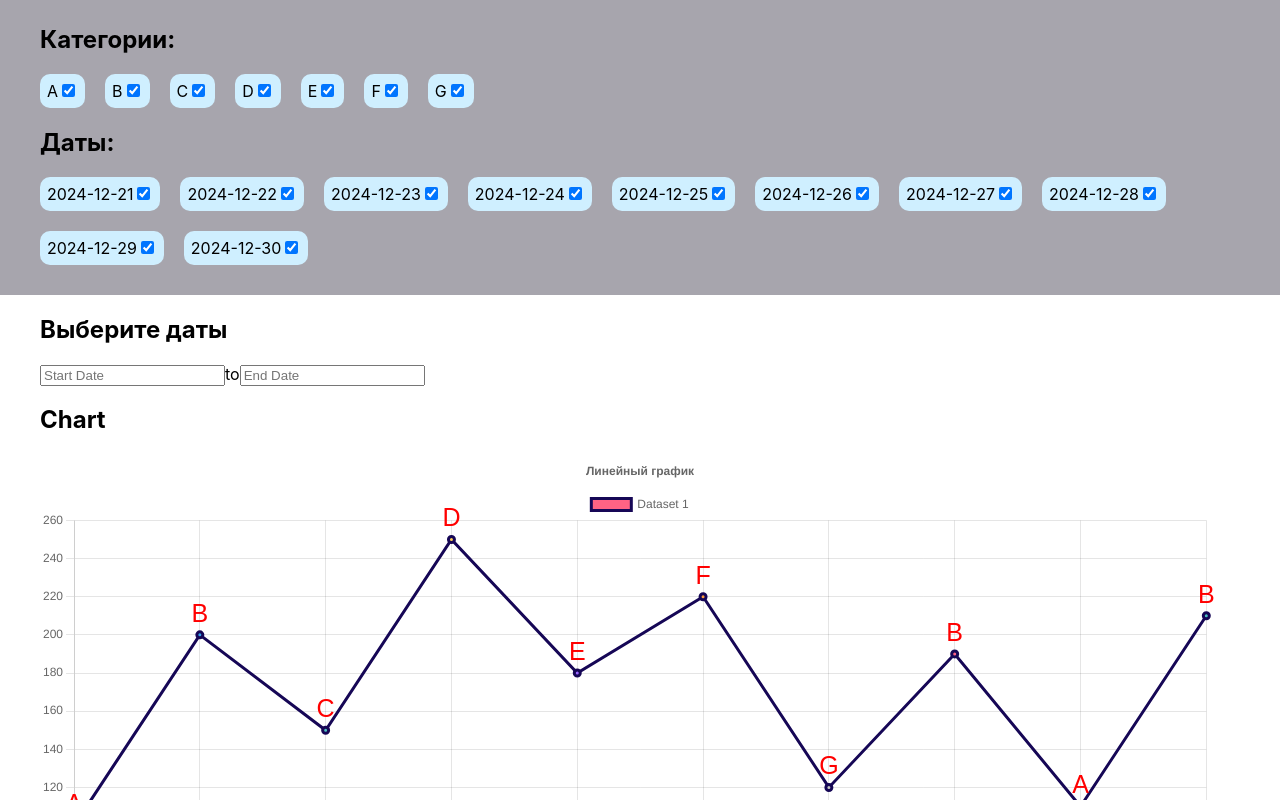
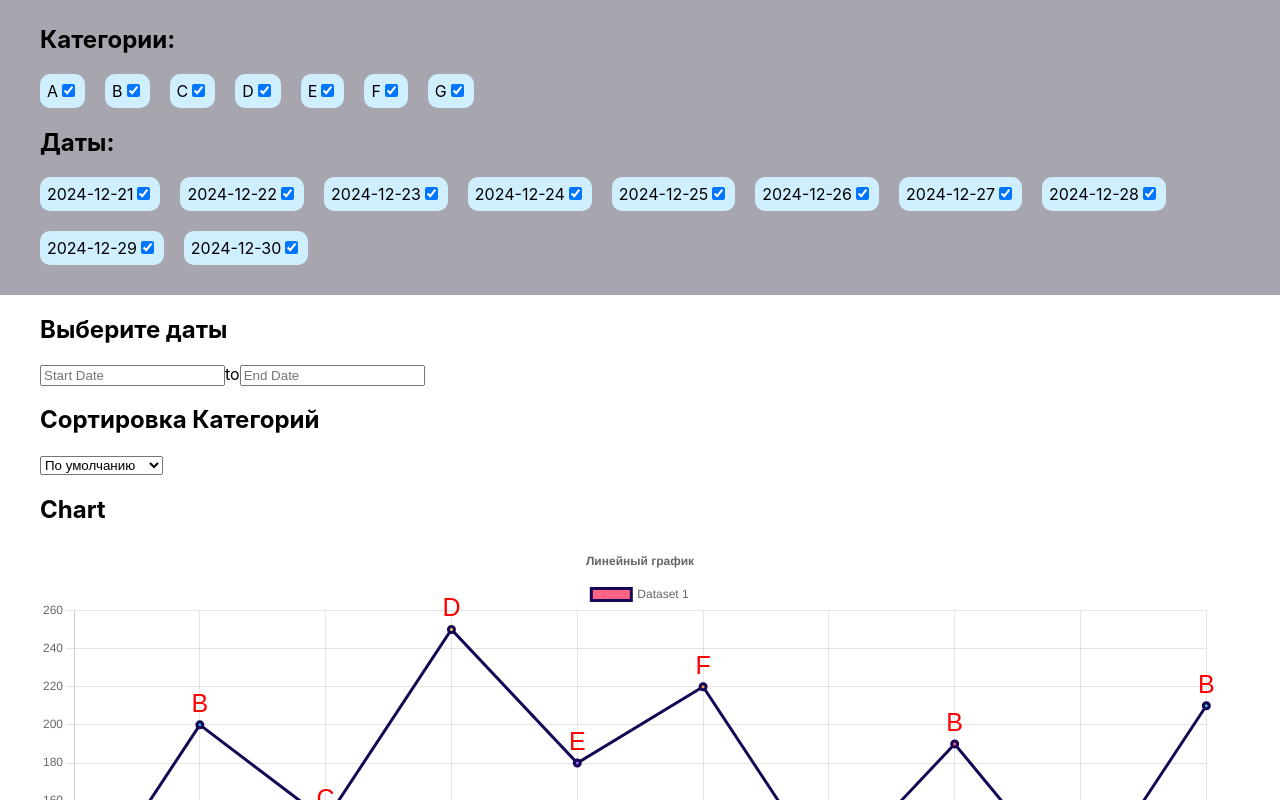
Before and after one commit to garold664/react-charts, a React (Create React App) app: page / in a window 1280 px wide. Shown: the top 800 px of the page. Built offline with nearby package versions, Linux system fonts and the light colour scheme.

Commit message:
add categories sorting

```diff
--- a/src/App.jsx
+++ b/src/App.jsx
@@ -3,6 +3,7 @@ import './App.css';
 import ChartModule from './components/ChartModule';
 import DatesRangePicker from './components/DatesRangePicker';
 import Filter from './components/Filter';
+import Sorting from './components/Sorting';
 import useData from './hooks/useData';
 
 const categoryColors = {
@@ -22,6 +23,7 @@ function App() {
   const [selectedCategories, setSelectedCategories] = useState(categories);
   const [dates, setDates] = useState([]);
   const [selectedDates, setSelectedDates] = useState(dates);
+  const [sort, setSort] = useState('');
 
   useEffect(() => {
     setFilteredData(data);
@@ -41,13 +43,27 @@ function App() {
 
   useEffect(() => {
     setFilteredData(
-      data.filter(
-        (entry) =>
-          selectedDates.includes(entry.date) &&
-          selectedCategories.includes(entry.category)
-      )
+      data
+        .filter(
+          (entry) =>
+            selectedDates.includes(entry.date) &&
+            selectedCategories.includes(entry.category)
+        )
+        .sort((a, b) => {
+          if (sort === 'asc') {
+            if (a.category > b.category) return 1;
+            if (a.category < b.category) return -1;
+            return 0;
+          }
+          if (sort === 'desc') {
+            if (a.category > b.category) return -1;
+            if (a.category < b.category) return 1;
+            return 0;
+          }
+          return 0;
+        })
     );
-  }, [data, selectedCategories, selectedDates]);
+  }, [data, selectedCategories, selectedDates, sort]);
 
   useEffect(() => {
     setCategories(
@@ -128,6 +144,7 @@ function App() {
           dates={data.map((d) => d.date)}
           setSelectedDates={setSelectedDates}
         />
+        <Sorting setSort={setSort} />
         {content}
       </div>
     </div>
--- a/src/components/DatesRangePicker.jsx
+++ b/src/components/DatesRangePicker.jsx
@@ -29,6 +29,7 @@ export default function DatesRangePicker({ dates, setSelectedDates }) {
         return result;
       });
     }
+    // eslint-disable-next-line
   }, [startDate, endDate, setSelectedDates]);
   return (
     <>
--- /dev/null
+++ b/src/components/Sorting.jsx
@@ -0,0 +1,14 @@
+import React from 'react';
+
+export default function Sorting({ setSort }) {
+  return (
+    <div>
+      <h2>Сортировка Категорий</h2>
+      <select onChange={(e) => setSort(e.target.value)}>
+        <option value="">По умолчанию</option>
+        <option value="asc">По возрастанию</option>
+        <option value="desc">По убыванию</option>
+      </select>
+    </div>
+  );
+}
```
